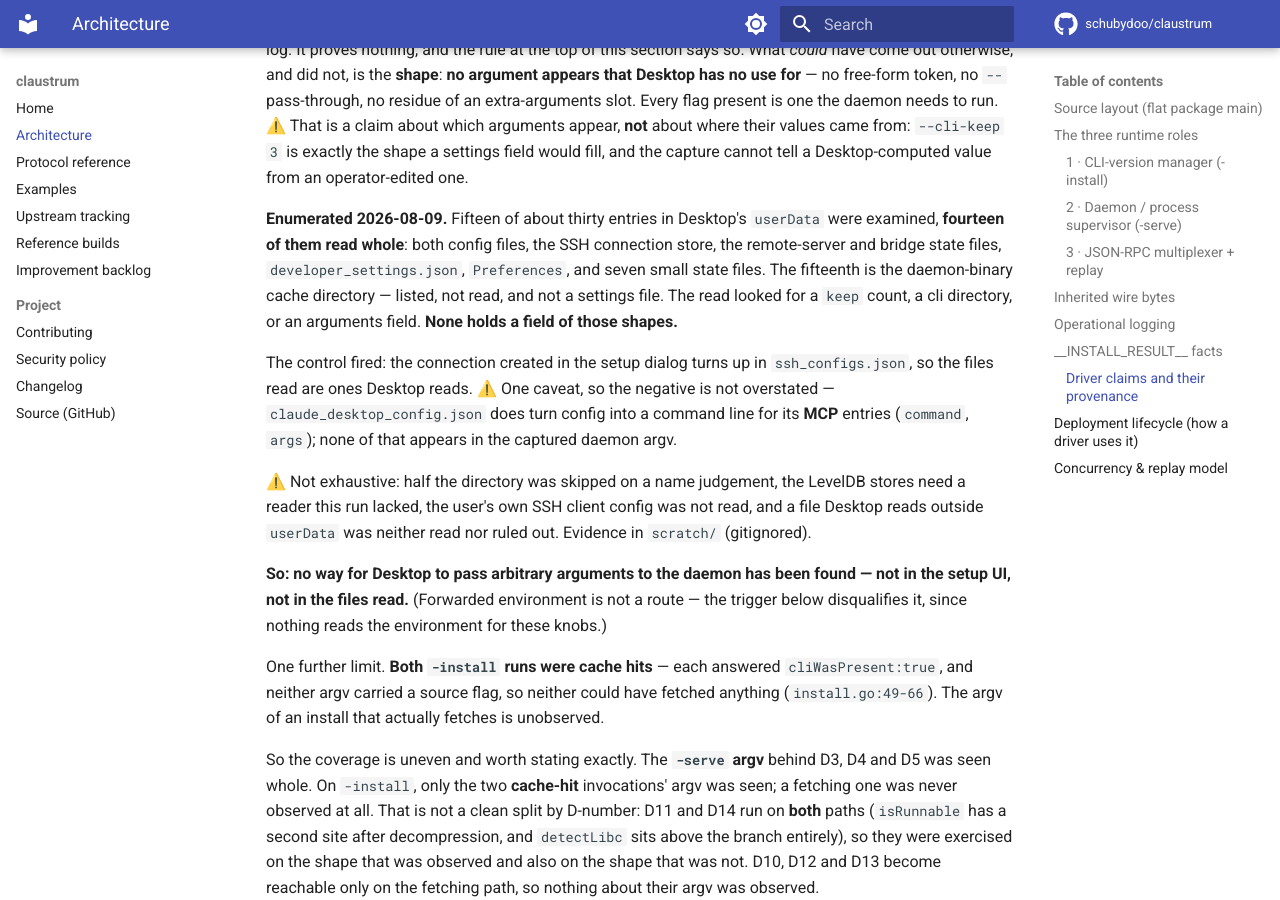
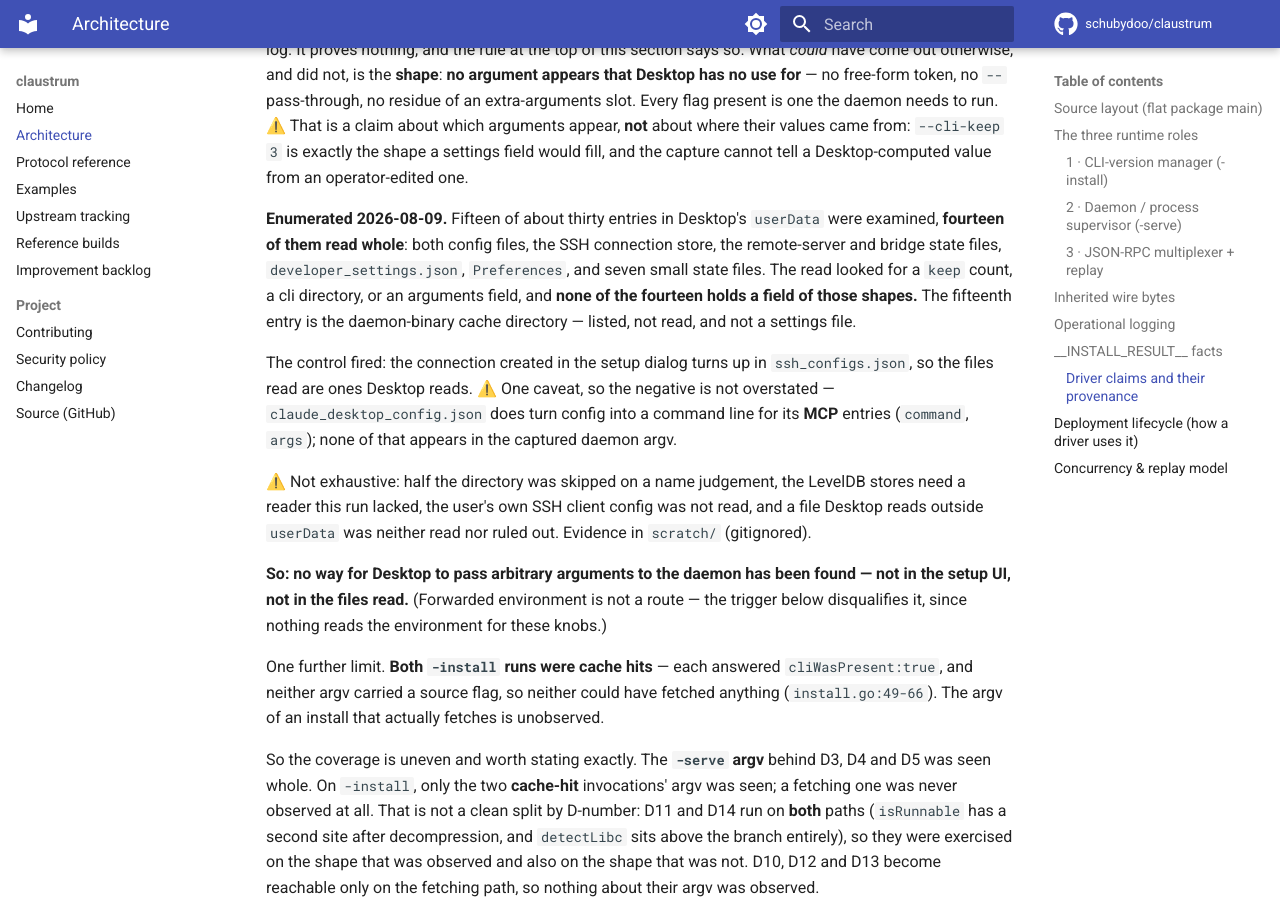
Before and after one commit to schubydoo/claustrum, an MkDocs documentation site: the page built from docs/ARCHITECTURE.md, in a window 1280 px wide and 900 px high, scrolled down 7617 px. Built offline with MkDocs 1.6.1 and Material for MkDocs 9.7.7, drawn with Linux system fonts in a browser that asks for light colours; comment, search, counter and statistics services are not loaded; some of the changed text lies outside the part shown.

Commit message:
docs: propagate the examined/read split to the four sites carrying the figure
Splitting "examined" from "read whole" fixed one sentence and left the same
conflation in the sentence two lines down and at every site that indexes the
figure — the propagation class this branch keeps producing.

All four now say the enumeration COVERED 15 of ~30 entries rather than read
them, which keeps the coverage bound the summaries need without claiming all
fifteen were read. The first of those four sits 44 lines above the paragraph
that contradicted it.

And the negative is rescoped: "none of the fourteen holds a field of those
shapes", stated before the fifteenth is introduced rather than after, so it no
longer ranges over the entry the same paragraph says was not read.

Co-Authored-By: Claude Opus 5 <noreply@anthropic.com>

```diff
--- a/docs/ARCHITECTURE.md
+++ b/docs/ARCHITECTURE.md
@@ -281,13 +281,14 @@ cannot tell a Desktop-computed value from an operator-edited one.
 **Enumerated 2026-08-09.** Fifteen of about thirty entries in Desktop's `userData`
 were examined, **fourteen of them read whole**: both config files, the SSH
 connection store, the remote-server and bridge state files,
-`developer_settings.json`, `Preferences`, and seven small state files. The
-fifteenth is the daemon-binary cache directory — listed, not read, and not a
-settings file. The read looked for a `keep` count, a cli directory, or an
-arguments field. **None holds a field of those shapes.**
+`developer_settings.json`, `Preferences`, and seven small state files. The read
+looked for a `keep` count, a cli directory, or an arguments field, and **none of
+the fourteen holds a field of those shapes.** The fifteenth entry is the
+daemon-binary cache directory — listed, not read, and not a settings file.
 
 The control fired: the connection created in the setup dialog turns up in
-`ssh_configs.json`, so the files read are ones Desktop reads. ⚠️ One caveat, so the negative is not overstated — `claude_desktop_config.json`
+`ssh_configs.json`, so the files read are ones Desktop reads. ⚠️ One caveat, so
+the negative is not overstated — `claude_desktop_config.json`
 does turn config into a command line for its **MCP** entries (`command`, `args`);
 none of that appears in the captured daemon argv.
 
```
Also changed, not shown: other parts of docs/ARCHITECTURE.md (+1 -1 lines), CLAUDE.md (+1 -1 lines), docs/IMPROVEMENTS.md (+1 -1 lines), docs/PROTOCOL.md (+1 -1 lines).
